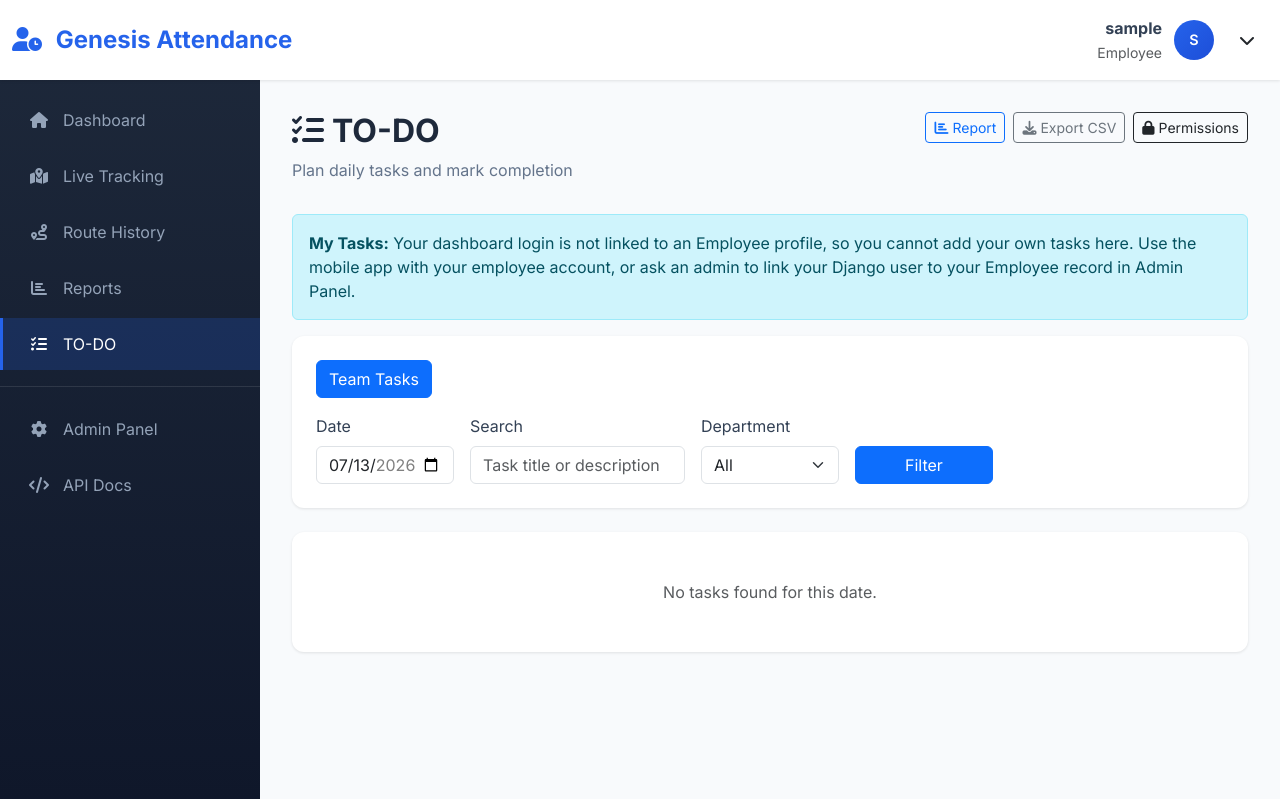
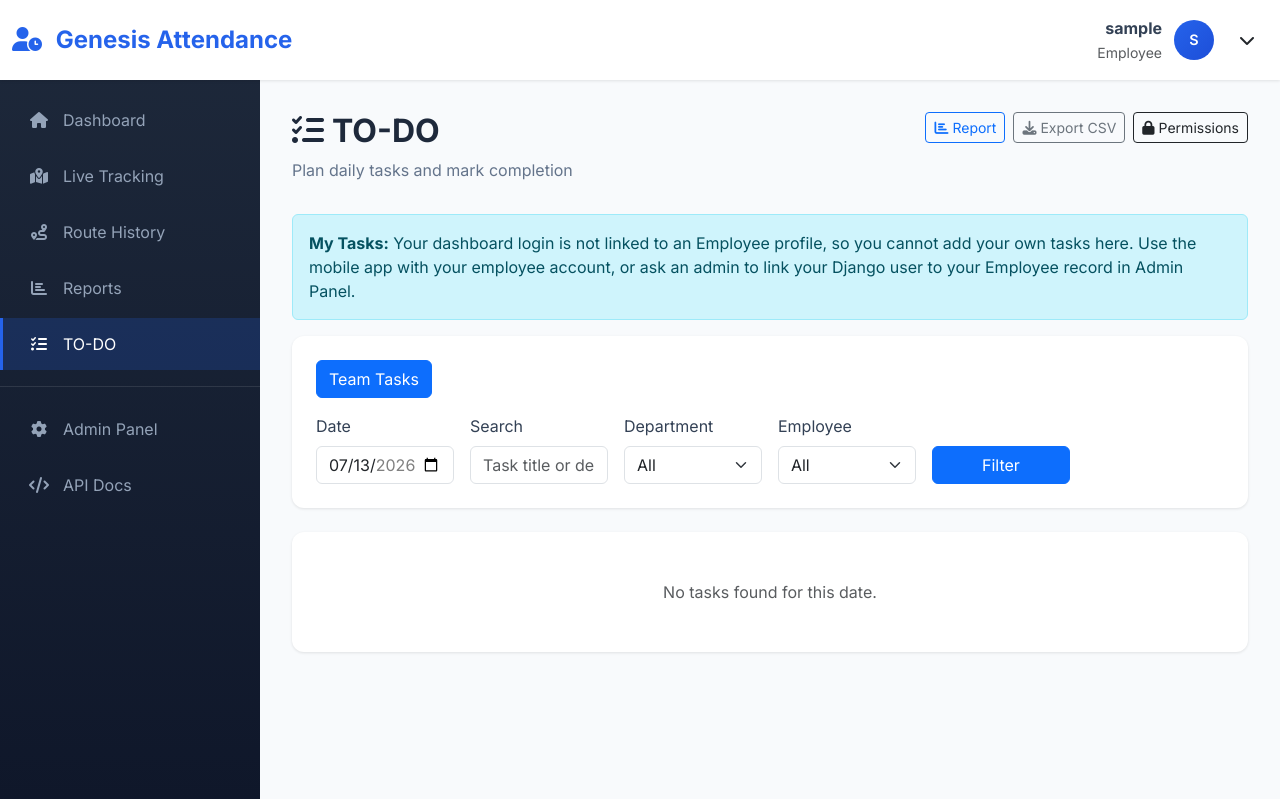
Before and after one commit to gtlfilesbd-droid/Attendance-System, a Django app: page /dashboard/todos/ in a window 1280 px wide. Shown: the top 799 px of the page. Run offline with Django 4.2, Linux system fonts and the light colour scheme; the visitor is signed in with stand-in values (Sample User, id 1); data that the repository does not hold is empty; parts of the project's set-up code (start-up, migrations or seed data) failed here and were passed over.

Commit message:
Add Team Tasks employee filter with department-dependent dropdown.
Let staff narrow TO-DO tasks by employee on the web dashboard and update the employee list instantly when department changes.

Co-authored-by: Cursor <cursoragent@cursor.com>

```diff
--- a/Genesis_Employee_Attendance/templates/todos/index.html
+++ b/Genesis_Employee_Attendance/templates/todos/index.html
@@ -167,7 +167,7 @@
 
 <div class="todo-filters">
     <div class="view-tabs btn-group mb-3" role="group">
-        <a href="?date={{ selected_date|date:'Y-m-d' }}&view=team{% if search %}&search={{ search|urlencode }}{% endif %}{% if department %}&department={{ department|urlencode }}{% endif %}"
+        <a href="?date={{ selected_date|date:'Y-m-d' }}&view=team{% if search %}&search={{ search|urlencode }}{% endif %}{% if department %}&department={{ department|urlencode }}{% endif %}{% if employee_filter %}&employee={{ employee_filter|urlencode }}{% endif %}"
            class="btn btn-outline-primary {% if view_mode == 'team' %}active{% endif %}">
             Team Tasks
         </a>
@@ -186,20 +186,32 @@
             <input type="date" class="form-control" name="date" value="{{ selected_date|date:'Y-m-d' }}"
                    min="{{ today|date:'Y-m-d' }}" max="{{ max_date|date:'Y-m-d' }}">
         </div>
-        <div class="col-md-3">
+        <div class="col-md-{% if view_mode == 'team' %}2{% else %}3{% endif %}">
             <label class="form-label">Search</label>
             <input type="text" class="form-control" name="search" value="{{ search }}" placeholder="Task title or description">
         </div>
         {% if view_mode == 'team' %}
         <div class="col-md-2">
             <label class="form-label">Department</label>
-            <select class="form-select" name="department">
+            <select class="form-select" name="department" id="todo-department-filter">
                 <option value="">All</option>
                 {% for dept in departments %}
                 <option value="{{ dept.name }}" {% if department == dept.name %}selected{% endif %}>{{ dept.name }}</option>
                 {% endfor %}
             </select>
         </div>
+        <div class="col-md-2">
+            <label class="form-label">Employee</label>
+            <select class="form-select" name="employee" id="todo-employee-filter">
+                <option value="">All</option>
+                {% for emp in filter_employees %}
+                <option value="{{ emp.id }}" {% if employee_filter == emp.id|stringformat:"s" %}selected{% endif %}>
+                    {{ emp.name }} ({{ emp.employee_id }}){% if not emp.is_active %} (inactive){% endif %}
+                </option>
+                {% endfor %}
+            </select>
+        </div>
+        {{ filter_employees_all|json_script:"todo-filter-employees-data" }}
         {% endif %}
         <div class="col-md-2">
             <button type="submit" class="btn btn-primary w-100">Filter</button>
@@ -406,3 +418,57 @@
 </div>
 {% endif %}
 {% endblock %}
+
+{% block extra_js %}
+{% if view_mode == 'team' %}
+<script>
+(function () {
+    const deptSelect = document.getElementById('todo-department-filter');
+    const empSelect = document.getElementById('todo-employee-filter');
+    const dataEl = document.getElementById('todo-filter-employees-data');
+    if (!deptSelect || !empSelect || !dataEl) return;
+
+    const allEmployees = JSON.parse(dataEl.textContent);
+    const initialEmployee = '{{ employee_filter|escapejs }}';
+
+    function employeeLabel(emp) {
+        let label = emp.name + ' (' + emp.employee_id + ')';
+        if (!emp.is_active) label += ' (inactive)';
+        return label;
+    }
+
+    function rebuildEmployeeOptions(preselectId) {
+        const dept = deptSelect.value;
+        const filtered = dept
+            ? allEmployees.filter(function (emp) { return emp.department === dept; })
+            : allEmployees;
+
+        empSelect.innerHTML = '';
+        const allOpt = document.createElement('option');
+        allOpt.value = '';
+        allOpt.textContent = 'All';
+        empSelect.appendChild(allOpt);
+
+        filtered.forEach(function (emp) {
+            const opt = document.createElement('option');
+            opt.value = emp.id;
+            opt.textContent = employeeLabel(emp);
+            empSelect.appendChild(opt);
+        });
+
+        if (preselectId && filtered.some(function (emp) { return emp.id === preselectId; })) {
+            empSelect.value = preselectId;
+        } else {
+            empSelect.value = '';
+        }
+    }
+
+    deptSelect.addEventListener('change', function () {
+        rebuildEmployeeOptions('');
+    });
+
+    rebuildEmployeeOptions(initialEmployee);
+})();
+</script>
+{% endif %}
+{% endblock %}
--- a/Genesis_Employee_Attendance/todos/dashboard_views.py
+++ b/Genesis_Employee_Attendance/todos/dashboard_views.py
@@ -25,6 +25,14 @@ def _require_staff(user):
     return user.is_authenticated and user.is_staff
 
 
+def _employees_for_team_filter(request, department_name=''):
+    permitted = get_permitted_departments(request.user)
+    qs = Employee.objects.filter(department__in=permitted).select_related('department').order_by('name')
+    if department_name:
+        qs = qs.filter(department__name=department_name)
+    return qs
+
+
 @login_required
 def todos_dashboard(request):
     if not _require_staff(request.user):
@@ -44,6 +52,7 @@ def todos_dashboard(request):
 
     search = request.GET.get('search', '').strip()
     department = request.GET.get('department', '').strip()
+    employee_filter = request.GET.get('employee', '').strip()
     view_mode = request.GET.get('view')
     employee = resolve_employee(request.user)
     permitted = get_permitted_departments(request.user)
@@ -63,6 +72,10 @@ def todos_dashboard(request):
         queryset = queryset.filter(Q(title__icontains=search) | Q(description__icontains=search))
     if department:
         queryset = queryset.filter(employee__department__name=department)
+    if employee_filter and view_mode == 'team':
+        filterable = _employees_for_team_filter(request, department)
+        if filterable.filter(pk=employee_filter).exists():
+            queryset = queryset.filter(employee_id=employee_filter)
     tasks = list(queryset.order_by('employee__name', 'sort_order'))
     pending_tasks = [t for t in tasks if not t.is_completed]
     completed_tasks = [t for t in tasks if t.is_completed]
@@ -84,6 +97,17 @@ def todos_dashboard(request):
             .order_by('name')
         )
     can_add_for_team = bool(addable_employees)
+    filter_employees = list(_employees_for_team_filter(request, department))
+    filter_employees_all = [
+        {
+            'id': str(emp.id),
+            'name': emp.name,
+            'employee_id': emp.employee_id,
+            'is_active': emp.is_active,
+            'department': emp.department.name if emp.department_id else '',
+        }
+        for emp in _employees_for_team_filter(request, '')
+    ]
 
     context = {
         'today': today,
@@ -91,6 +115,9 @@ def todos_dashboard(request):
         'selected_date': selected_date,
         'search': search,
         'department': department,
+        'employee_filter': employee_filter,
+        'filter_employees': filter_employees,
+        'filter_employees_all': filter_employees_all,
         'view_mode': view_mode,
         'tasks': tasks,
         'pending_tasks': pending_tasks,
```
